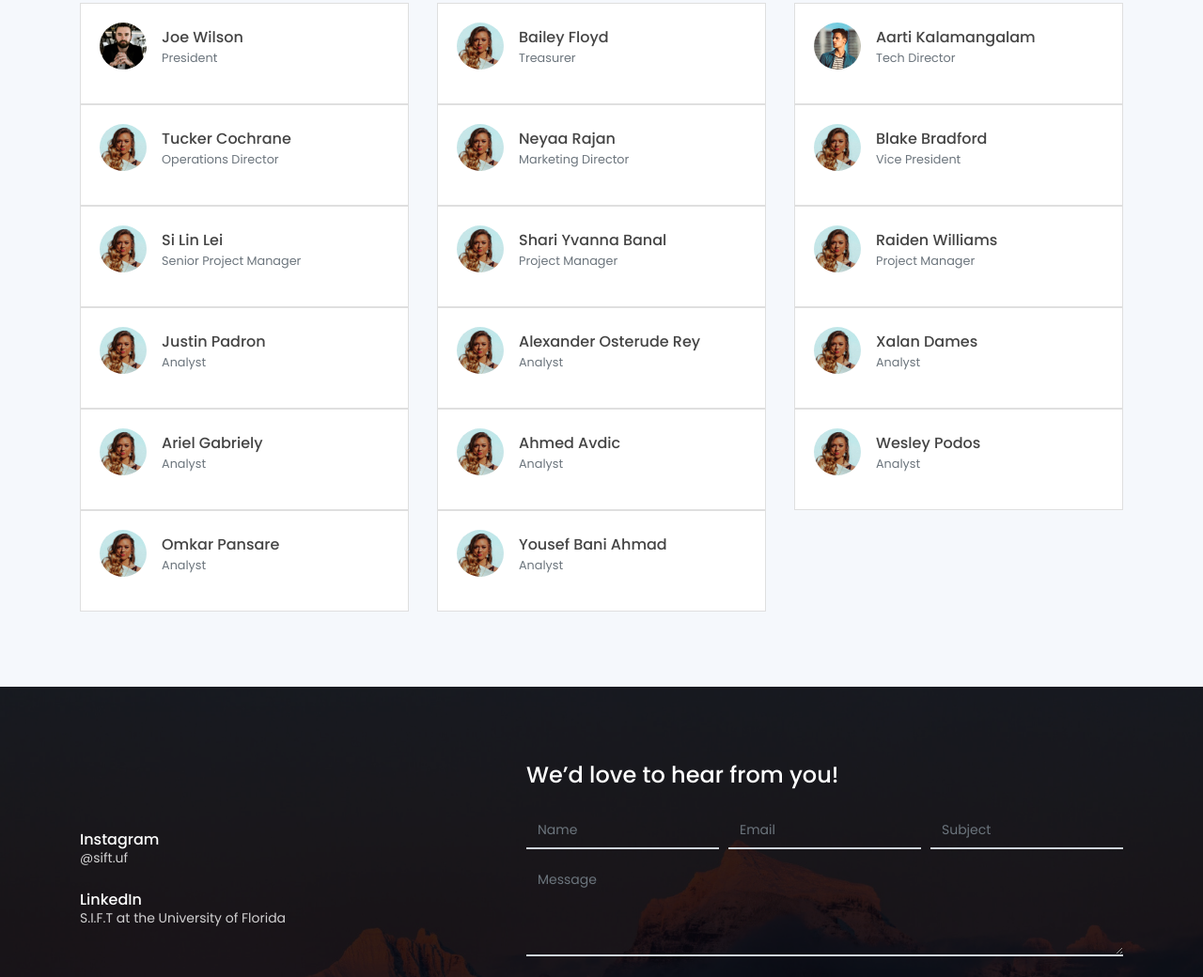
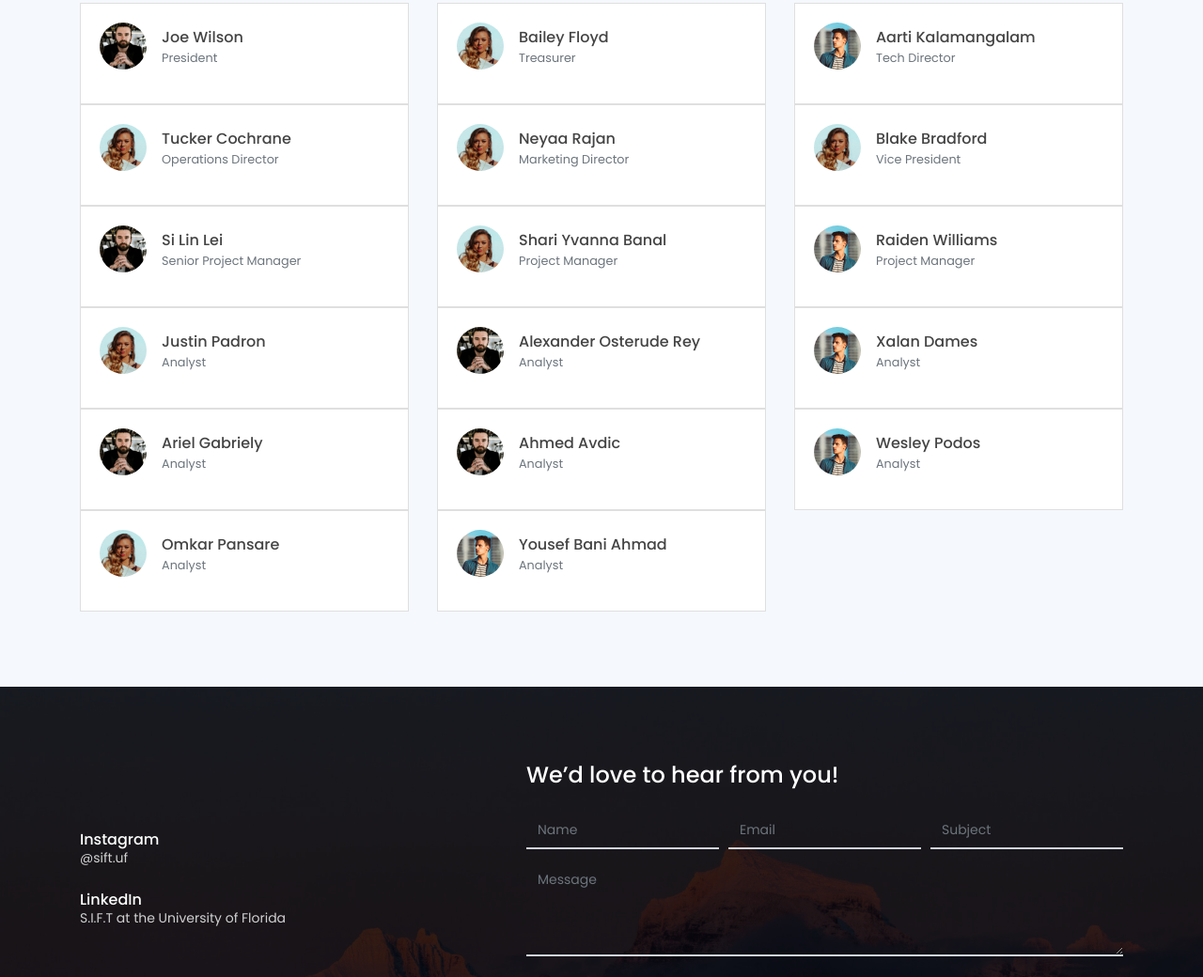
Before and after one commit to ShariYvanna/ShariYvanna.github.io, a plain HTML site: page index.html in a window 1280 px wide. Shown: the part 2822-3862 px from the top of the page at 94% size. Drawn offline with Linux system fonts and the light colour scheme.

Commit message:
Update index.html

```diff
--- a/index.html
+++ b/index.html
@@ -413,7 +413,7 @@
                     <div class="card">
                         <div class="card-body">
                             <div class="media align-items-center mb-3">
-                                <img class="mr-3" src="assets/imgs/avatar-1.jpg" alt="">
+                                <img class="mr-3" src="assets/imgs/avatar.jpg" alt="">
                                 <div class="media-body">
                                     <h6 class="mt-1 mb-0">Si Lin Lei</h6>
                                     <small class="text-muted mb-0">Senior Project Manager</small>
@@ -441,7 +441,7 @@
                     <div class="card">
                         <div class="card-body">
                             <div class="media align-items-center mb-3">
-                                <img class="mr-3" src="assets/imgs/avatar-1.jpg" alt="">
+                                <img class="mr-3" src="assets/imgs/avatar-2.jpg" alt="">
                                 <div class="media-body">
                                     <h6 class="mt-1 mb-0">Raiden Williams</h6>
                                     <small class="text-muted mb-0">Project Manager</small>
@@ -469,7 +469,7 @@
                     <div class="card">
                         <div class="card-body">
                             <div class="media align-items-center mb-3">
-                                <img class="mr-3" src="assets/imgs/avatar-1.jpg" alt="">
+                                <img class="mr-3" src="assets/imgs/avatar.jpg" alt="">
                                 <div class="media-body">
                                     <h6 class="mt-1 mb-0">Alexander Osterude Rey</h6>
                                     <small class="text-muted mb-0">Analyst</small>
@@ -483,7 +483,7 @@
                     <div class="card">
                         <div class="card-body">
                             <div class="media align-items-center mb-3">
-                                <img class="mr-3" src="assets/imgs/avatar-1.jpg" alt="">
+                                <img class="mr-3" src="assets/imgs/avatar-2.jpg" alt="">
                                 <div class="media-body">
                                     <h6 class="mt-1 mb-0">Xalan Dames</h6>
                                     <small class="text-muted mb-0">Analyst</small>
@@ -497,7 +497,7 @@
                     <div class="card">
                         <div class="card-body">
                             <div class="media align-items-center mb-3">
-                                <img class="mr-3" src="assets/imgs/avatar-1.jpg" alt="">
+                                <img class="mr-3" src="assets/imgs/avatar.jpg" alt="">
                                 <div class="media-body">
                                     <h6 class="mt-1 mb-0">Ariel Gabriely</h6>
                                     <small class="text-muted mb-0">Analyst</small>
@@ -511,7 +511,7 @@
                     <div class="card">
                         <div class="card-body">
                             <div class="media align-items-center mb-3">
-                                <img class="mr-3" src="assets/imgs/avatar-1.jpg" alt="">
+                                <img class="mr-3" src="assets/imgs/avatar.jpg" alt="">
                                 <div class="media-body">
                                     <h6 class="mt-1 mb-0">Ahmed Avdic</h6>
                                     <small class="text-muted mb-0">Analyst</small>
@@ -525,7 +525,7 @@
                     <div class="card">
                         <div class="card-body">
                             <div class="media align-items-center mb-3">
-                                <img class="mr-3" src="assets/imgs/avatar-1.jpg" alt="">
+                                <img class="mr-3" src="assets/imgs/avatar-2.jpg" alt="">
                                 <div class="media-body">
                                     <h6 class="mt-1 mb-0">Wesley Podos</h6>
                                     <small class="text-muted mb-0">Analyst</small>
@@ -553,7 +553,7 @@
                     <div class="card">
                         <div class="card-body">
                             <div class="media align-items-center mb-3">
-                                <img class="mr-3" src="assets/imgs/avatar-1.jpg" alt="">
+                                <img class="mr-3" src="assets/imgs/avatar-2.jpg" alt="">
                                 <div class="media-body">
                                     <h6 class="mt-1 mb-0">Yousef Bani Ahmad</h6>
                                     <small class="text-muted mb-0">Analyst</small>
```
